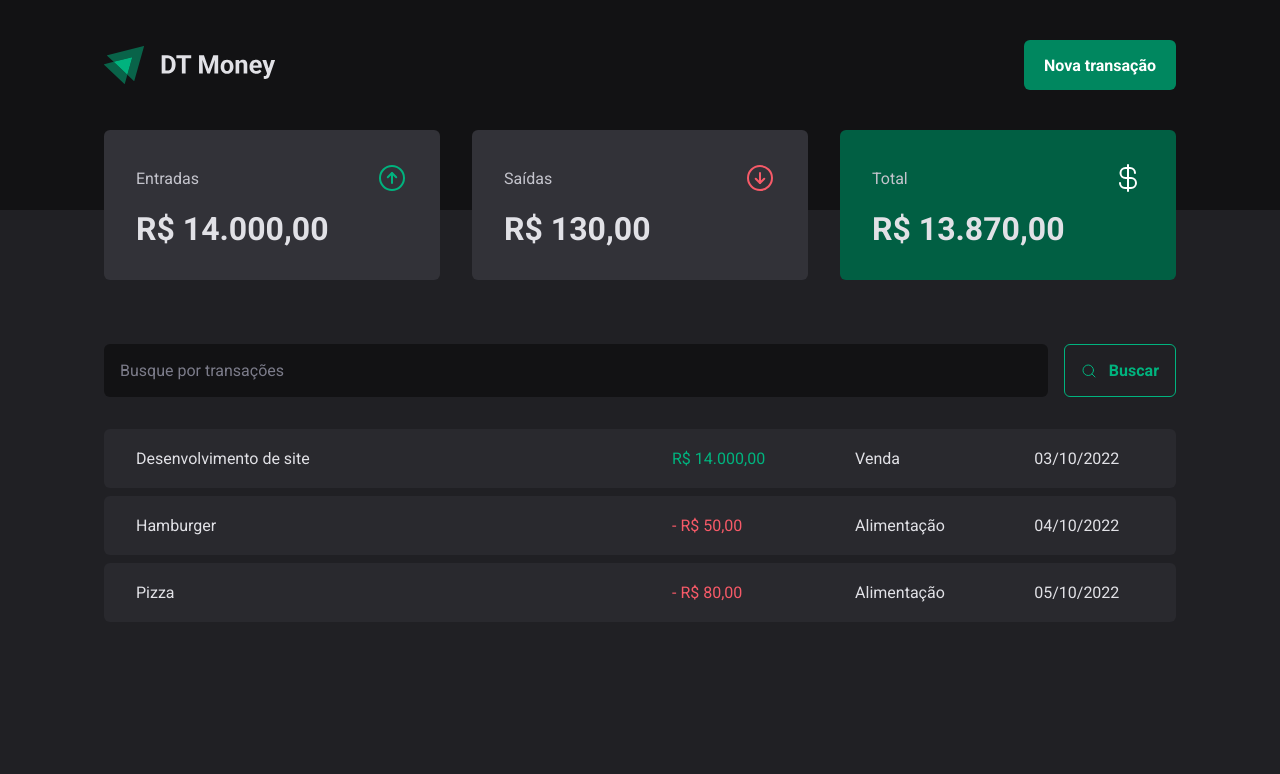
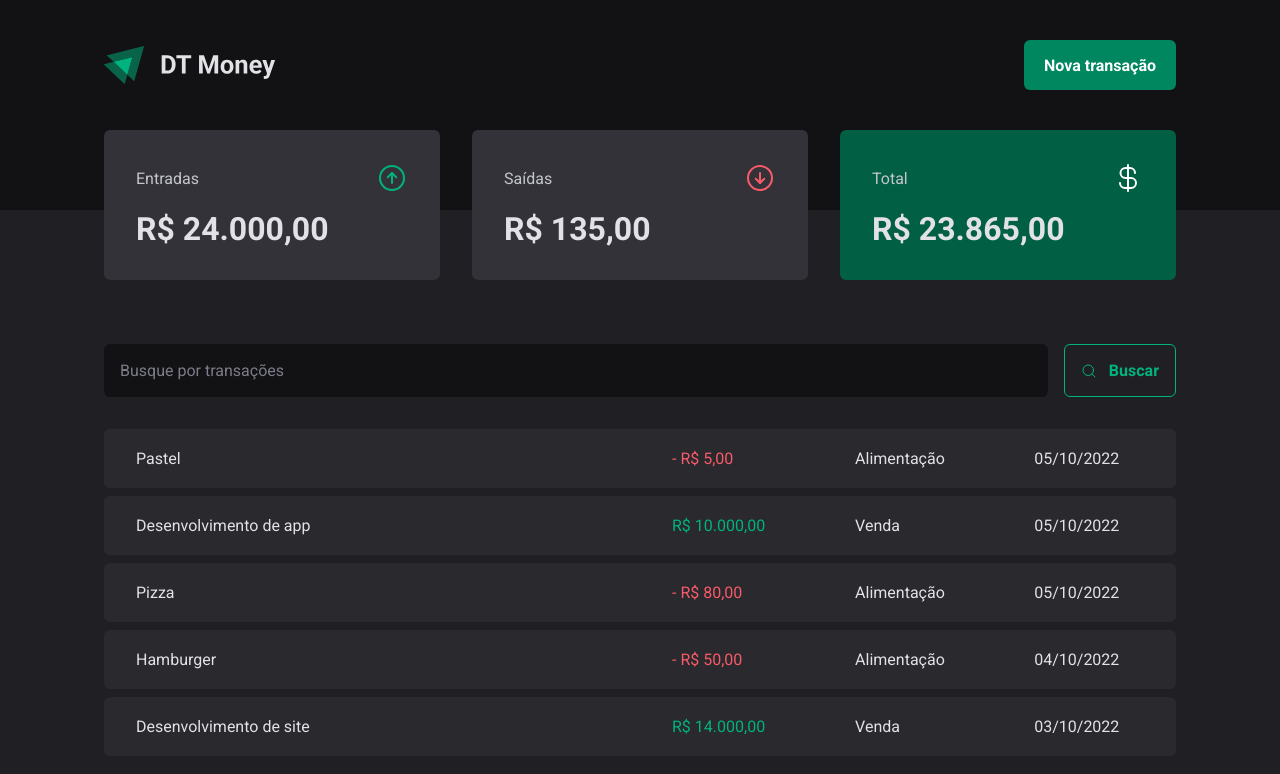
Before and after one commit to bruno-fialho/ignite22-reactjs-03-dt-money, a React (Vite) app: page / in a window 1280 px wide. Shown: the top 774 px of the page. Built offline with nearby package versions, Linux system fonts and the light colour scheme; data requests are answered from the project's data file.

Commit message:
feat: create transaction logic

```diff
--- a/server.json
+++ b/server.json
@@ -23,6 +23,22 @@
       "category": "Alimentação",
       "price": 80,
       "createdAt": "2022-10-05T01:05:55.684Z"
+    },
+    {
+      "description": "Desenvolvimento de app",
+      "price": 10000,
+      "category": "Venda",
+      "type": "income",
+      "createdAt": "2022-10-05T12:20:17.602Z",
+      "id": 4
+    },
+    {
+      "description": "Pastel",
+      "price": 5,
+      "category": "Alimentação",
+      "type": "outcome",
+      "createdAt": "2022-10-05T12:30:41.763Z",
+      "id": 5
     }
   ]
 }
--- a/src/components/NewTransactionModal/index.tsx
+++ b/src/components/NewTransactionModal/index.tsx
@@ -5,6 +5,8 @@
 import { zodResolver } from '@hookform/resolvers/zod'
 
 import { CloseButton, Content, Overlay, TransactionType, TransactionTypeButton,  } from "./styles";
+import { useContext } from 'react'
+import { TransactionsContext } from '../../contexts/TransactionsContext'
 
 const newTransactionFormSchema = z.object({
   description: z.string(),
@@ -16,19 +18,25 @@
 type NewTransactionFormInputs = z.infer<typeof newTransactionFormSchema>
 
 export function NewTransactionModal() {
+  const { createTransaction } = useContext(TransactionsContext);
+
   const {
     register,
     handleSubmit,
     control,
+    reset,
     formState: { isSubmitting }
   } = useForm<NewTransactionFormInputs>({
-    resolver: zodResolver(newTransactionFormSchema)
+    resolver: zodResolver(newTransactionFormSchema),
+    defaultValues: {
+      type: 'income'
+    }
   })
 
   async function handleCreateNewTransaction(data: NewTransactionFormInputs) {
-    await new Promise(resolve => setTimeout(resolve, 2000));
+    await createTransaction(data);
 
-    console.log(data);
+    reset();
   }
 
   return (
@@ -50,7 +58,7 @@
             {...register('description')}
           />
           <input
-            type="text"
+            type="number"
             placeholder="Preço"
             required
             {...register('price', { valueAsNumber: true })}
--- a/src/contexts/TransactionsContext.tsx
+++ b/src/contexts/TransactionsContext.tsx
@@ -10,9 +10,17 @@
   createdAt: string;
 }
 
+interface CreateTransactionInput {
+  description: string;
+  type: "income" | "outcome";
+  price: number;
+  category: string;
+}
+
 interface TransactionContextType {
   transactions: Transaction[];
   fetchTransactions: (query?: string) => Promise<void>;
+  createTransaction: (data: CreateTransactionInput) => Promise<void>;
 }
 
 interface TransactionsProviderProps {
@@ -27,6 +35,8 @@
   async function fetchTransactions(query?: string) {
     const response = await api.get('transactions', {
       params: {
+        _sort: 'createdAt',
+        _order: 'desc',
         q: query,
       }
     });
@@ -34,12 +44,32 @@
     setTransactions(response.data);
   }
 
+  async function createTransaction(data: CreateTransactionInput) {
+    const { description, price, category, type } = data;
+
+    const response = await api.post('transactions', {
+      description,
+      price,
+      category,
+      type,
+      createdAt: new Date(),
+    });
+
+    setTransactions((state) => [response.data, ...state]);
+  }
+
   useEffect(() => {
     fetchTransactions()
   }, [])
 
   return (
-    <TransactionsContext.Provider value={{ transactions, fetchTransactions }}>
+    <TransactionsContext.Provider
+      value={{
+        transactions,
+        fetchTransactions,
+        createTransaction
+      }}
+    >
       {children}
     </TransactionsContext.Provider>
   )
```
